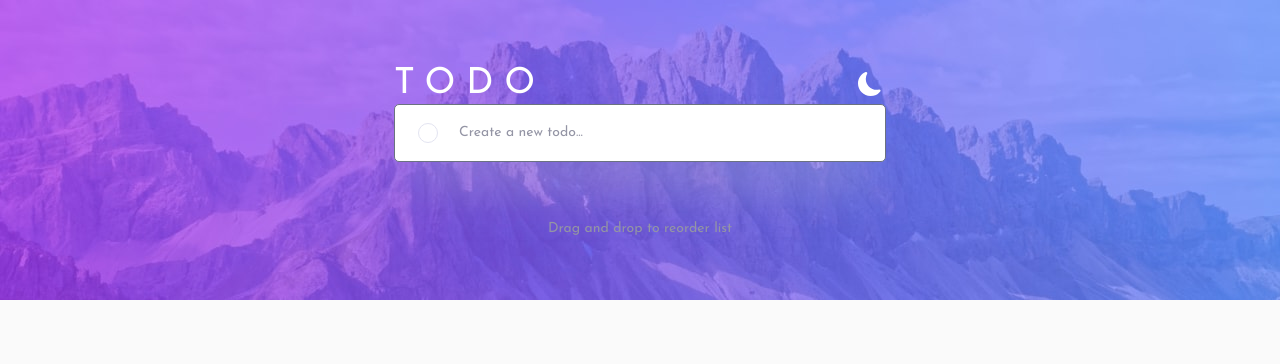
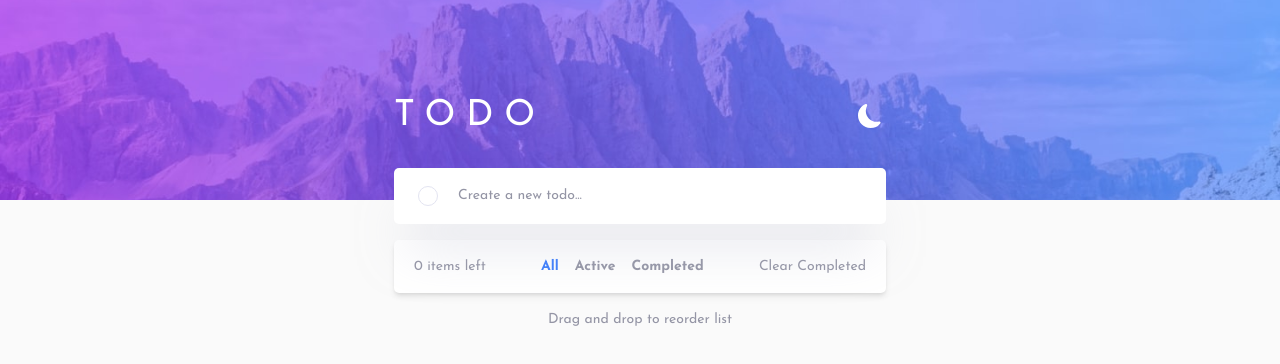
Before and after one commit to SheldonFam/FEM-Todo, a React (Vite) app: page / in a window 1280 px wide. Shown: the top 364 px of the page. Built offline with nearby package versions, Linux system fonts and the light colour scheme.

Commit message:
style: implement theme switching and styling updates

```diff
--- a/index.html
+++ b/index.html
@@ -2,7 +2,7 @@
 <html lang="en">
   <head>
     <meta charset="utf-8" />
-    <link rel="icon" href="/favicon.ico" />
+    <link rel="icon" href="./images/favicon-32x32.png" />
     <meta name="viewport" content="width=device-width, initial-scale=1" />
     <meta name="theme-color" content="#000000" />
     <meta
--- a/src/App.tsx
+++ b/src/App.tsx
@@ -19,7 +19,6 @@ type TodoActions = {
 
 const App = () => {
   const [todos, setTodos] = useState<Todo[]>([]);
-  const { theme } = useContext(ThemeContext);
 
   const todoActions: TodoActions = {
     addTodo: (newTodo) => {
@@ -52,21 +51,46 @@ const App = () => {
 
   return (
     <ThemeProvider>
-      <div className="min-h-screen font-Josefin font-normal text-base bg-[#FAFAFA] dark:bg-[#171823]">
-        <div className="relative">
+      <AppContent todos={todos} todoActions={todoActions} />
+    </ThemeProvider>
+  );
+};
+
+const AppContent = ({
+  todos,
+  todoActions,
+}: {
+  todos: Todo[];
+  todoActions: TodoActions;
+}) => {
+  // Import background images
+  const bgDesktopLight = "/bg-desktop-light.jpg";
+  const bgDesktopDark = "/bg-desktop-dark.jpg";
+  const bgMobileLight = "/bg-mobile-light.jpg";
+  const bgMobileDark = "/bg-mobile-dark.jpg";
+
+  const { theme } = useContext(ThemeContext);
+
+  return (
+    <section className="relative min-h-screen font-Josefin font-normal text-base bg-[#FAFAFA] dark:bg-[#171823]">
       {/* Background Image Layer */}
-          <div
-            className={`absolute inset-x-0 top-0 h-[200px] md:h-[300px] bg-cover bg-no-repeat ${
-              theme === "light"
-                ? "bg-[url('/images/bg-mobile-light.jpg')] md:bg-[url('/images/bg-desktop-light.jpg')]"
-                : "bg-[url('/images/bg-mobile-dark.jpg')] md:bg-[url('/images/bg-desktop-dark.jpg')]"
-            }`}
-          ></div>
+      <div className="absolute inset-x-0 top-0 h-[200px] overflow-hidden">
+        <img
+          src={theme === "light" ? bgMobileLight : bgMobileDark}
+          alt="background"
+          className="w-full h-full object-cover sm:hidden" // Mobile only
+        />
+        <img
+          src={theme === "light" ? bgDesktopLight : bgDesktopDark}
+          alt="background"
+          className="hidden sm:block w-full h-full object-cover" // Show only on screens ≥ 640px
+        />
+      </div>
 
       {/* Content Layer */}
-          <div className="relative z-20">
+      <main className="relative px-6 pt-12 max-w-[540px] mx-auto">
         <Header />
-            <main className="max-w-[540px] mx-auto px-6">
+        <section className="mt-8 space-y-4">
           <TodoInput addTodo={todoActions.addTodo} />
           <TodoList
             todos={todos}
@@ -77,11 +101,9 @@ const App = () => {
           <p className="text-center text-[14px] text-[#9495A5] dark:text-[#5B5E7E] mt-10">
             Drag and drop to reorder list
           </p>
+        </section>
       </main>
-          </div>
-        </div>
-      </div>
-    </ThemeProvider>
+    </section>
   );
 };
 
--- a/src/components/Header.tsx
+++ b/src/components/Header.tsx
@@ -1,25 +1,13 @@
 import { useContext } from "react";
-import { BsMoonFill } from "react-icons/bs";
-import { BsSunFill } from "react-icons/bs";
+import { BsMoonFill, BsSunFill } from "react-icons/bs";
 import { ThemeContext } from "../context/Theme";
 
 export const Header = () => {
   const { theme, toggleTheme } = useContext(ThemeContext);
 
-  // Define the background images for light and dark themes
-  const lightBgImage = "url(/bg-desktop-light.jpg)";
-  const darkBgImage = "url(/bg-desktop-dark.jpg)";
-  const lightMobileBgImage = "url(/bg-mobile-light.jpg)";
-  const darkMobileBgImage = "url(/bg-mobile-dark.jpg)";
-
-  // Set the background image based on the current theme
-  const bgImage = theme === "light" ? lightBgImage : darkBgImage;
-  const mobileBgImage =
-    theme === "light" ? lightMobileBgImage : darkMobileBgImage;
-
   return (
     <header className="w-full">
-      <div className="max-w-[540px] mx-auto px-6 pt-12 md:pt-16">
+      <div className="max-w-[540px] mx-auto pt-12 ">
         <nav className="flex justify-between w-full items-center">
           <h1 className="text-3xl md:text-4xl tracking-[0.3em] uppercase text-white">
             TODO
--- a/src/components/TodoInput.tsx
+++ b/src/components/TodoInput.tsx
@@ -38,7 +38,7 @@ export const TodoInput: React.FC<TodoInputProps> = ({ addTodo }) => {
             id="text"
             value={newTodo}
             onChange={handleChange}
-            className={`block w-full pl-16 pr-4 py-4 rounded-[5px] text-[14px] shadow-[0_35px_50px_-15px_rgba(194,195,214,0.5)] dark:shadow-[0_35px_50px_-15px_rgba(0,0,0,0.5)] ${
+            className={`border-none block w-full pl-16 pr-4 py-4 rounded-[5px] text-[14px] shadow-[0_35px_50px_-15px_rgba(194,195,214,0.5)] dark:shadow-[0_35px_50px_-15px_rgba(0,0,0,0.5)] ${
               theme === "light"
                 ? "bg-white text-[#393A4B] placeholder-[#9495A5]"
                 : "bg-[#25273D] text-[#C8CBE7] placeholder-[#767992] border-none"
--- a/src/components/TodoList.tsx
+++ b/src/components/TodoList.tsx
@@ -1,6 +1,5 @@
 import React, { useState, useContext } from "react";
 import { TodoListItem } from "./TodoListItem";
-import { ThemeContext } from "../context/Theme";
 
 type ToggleComplete = (selectedTodo: Todo) => void;
 type RemoveTodo = (todoToRemove: Todo) => void;
@@ -28,7 +27,6 @@ export const TodoList: React.FC<TodoListProps> = ({
   handleClearCompleted,
 }) => {
   const [filter, setFilter] = useState<Filter>("all");
-  const { theme } = useContext(ThemeContext);
 
   const filteredTodos = todos.filter((todo) => {
     if (filter === "active") {
@@ -43,44 +41,27 @@ export const TodoList: React.FC<TodoListProps> = ({
     setFilter(newFilter);
   };
 
-  const counter = (
-    <>
-      {filter === "completed"
-        ? `${todos.filter((todo) => todo.completed).length} completed items`
-        : `${todos.filter((todo) => !todo.completed).length} items left`}
-    </>
-  );
+  const activeTodosCount = todos.filter((todo) => !todo.completed).length;
 
   return (
-    <div className="space-y-4">
-      <div
-        className={`relative w-full rounded-[5px] overflow-hidden shadow-[0_35px_50px_-15px_rgba(194,195,214,0.5)] dark:shadow-[0_35px_50px_-15px_rgba(0,0,0,0.5)] ${
-          theme === "light" ? "bg-white" : "bg-[#25273D]"
-        }`}
-      >
-        <ul className="divide-y divide-[#E3E4F1] dark:divide-[#393A4B]">
+    <div className="bg-white dark:bg-[#25273D] rounded-[5px] shadow-md overflow-hidden">
+      <div className="divide-y divide-[#E3E4F1] dark:divide-[#393A4B]">
         {filteredTodos.map((todo) => (
           <TodoListItem
             key={todo.id}
             todo={todo}
             toggleComplete={toggleComplete}
-              onRemoveTodo={onRemoveTodo}
+            onRemove={onRemoveTodo}
           />
         ))}
-        </ul>
+      </div>
 
-        {todos.length > 0 && (
-          <div
-            className={`flex items-center justify-between px-5 py-4 text-[14px] border-t ${
-              theme === "light"
-                ? "bg-white text-[#9495A5] border-[#E3E4F1]"
-                : "bg-[#25273D] text-[#5B5E7E] border-[#393A4B]"
-            }`}
-          >
-            <span>{counter}</span>
-            <div className="flex items-center gap-5">
+      <div className="flex items-center justify-between px-5 py-4 text-[12px] md:text-[14px] text-[#9495A5] dark:text-[#5B5E7E]">
+        <span>{activeTodosCount} items left</span>
+
+        <div className="hidden md:flex items-center gap-4 font-bold">
           <button
-                className={`transition-colors hover:text-[#494C6B] dark:hover:text-[#E3E4F1] ${
+            className={`hover:text-[#494C6B] dark:hover:text-[#E3E4F1] ${
               filter === "all" ? "text-[#3A7CFD]" : ""
             }`}
             onClick={() => handleFilterChange("all")}
@@ -88,7 +69,7 @@ export const TodoList: React.FC<TodoListProps> = ({
             All
           </button>
           <button
-                className={`transition-colors hover:text-[#494C6B] dark:hover:text-[#E3E4F1] ${
+            className={`hover:text-[#494C6B] dark:hover:text-[#E3E4F1] ${
               filter === "active" ? "text-[#3A7CFD]" : ""
             }`}
             onClick={() => handleFilterChange("active")}
@@ -96,7 +77,7 @@ export const TodoList: React.FC<TodoListProps> = ({
             Active
           </button>
           <button
-                className={`transition-colors hover:text-[#494C6B] dark:hover:text-[#E3E4F1] ${
+            className={`hover:text-[#494C6B] dark:hover:text-[#E3E4F1] ${
               filter === "completed" ? "text-[#3A7CFD]" : ""
             }`}
             onClick={() => handleFilterChange("completed")}
@@ -104,14 +85,43 @@ export const TodoList: React.FC<TodoListProps> = ({
             Completed
           </button>
         </div>
+
         <button
+          className="hover:text-[#494C6B] dark:hover:text-[#E3E4F1]"
           onClick={handleClearCompleted}
-              className="transition-colors hover:text-[#494C6B] dark:hover:text-[#E3E4F1]"
         >
           Clear Completed
         </button>
       </div>
-        )}
+
+      {/* Mobile Filter Buttons */}
+      <div className="md:hidden mt-4 bg-white dark:bg-[#25273D] rounded-[5px] shadow-md">
+        <div className="flex items-center justify-center gap-4 py-4 text-[14px] font-bold text-[#9495A5] dark:text-[#5B5E7E]">
+          <button
+            className={`hover:text-[#494C6B] dark:hover:text-[#E3E4F1] ${
+              filter === "all" ? "text-[#3A7CFD]" : ""
+            }`}
+            onClick={() => handleFilterChange("all")}
+          >
+            All
+          </button>
+          <button
+            className={`hover:text-[#494C6B] dark:hover:text-[#E3E4F1] ${
+              filter === "active" ? "text-[#3A7CFD]" : ""
+            }`}
+            onClick={() => handleFilterChange("active")}
+          >
+            Active
+          </button>
+          <button
+            className={`hover:text-[#494C6B] dark:hover:text-[#E3E4F1] ${
+              filter === "completed" ? "text-[#3A7CFD]" : ""
+            }`}
+            onClick={() => handleFilterChange("completed")}
+          >
+            Completed
+          </button>
+        </div>
       </div>
     </div>
   );
--- a/src/components/TodoListItem.tsx
+++ b/src/components/TodoListItem.tsx
@@ -1,81 +1,67 @@
-import React, { useContext } from "react";
-import { HiXMark } from "react-icons/hi2";
-import { ThemeContext } from "../context/Theme";
-
-type Todo = {
+interface Todo {
   id: number;
   text: string;
   completed: boolean;
-};
-
-type ToggleComplete = (selectedTodo: Todo) => void;
-
-type RemoveTodo = (todoToRemove: Todo) => void;
+}
 
 interface TodoListItemProps {
   todo: Todo;
-  toggleComplete: ToggleComplete;
-  onRemoveTodo: RemoveTodo;
+  toggleComplete: (todo: Todo) => void;
+  onRemove: (todo: Todo) => void;
 }
 
-export const TodoListItem: React.FC<TodoListItemProps> = ({
+export const TodoListItem = ({
   todo,
   toggleComplete,
-  onRemoveTodo,
-}) => {
-  const { theme } = useContext(ThemeContext);
-
+  onRemove,
+}: TodoListItemProps) => {
   return (
-    <li
-      className={`flex items-center w-full px-5 py-4 group ${
-        theme === "light" ? "bg-white" : "bg-[#25273D]"
-      }`}
-    >
-      <div
+    <div className="group flex items-center px-5 h-[52px] md:h-[64px] bg-white dark:bg-[#25273D]">
+      <button
         onClick={() => toggleComplete(todo)}
-        className={`flex-shrink-0 w-5 h-5 mr-3 rounded-full border cursor-pointer transition-colors ${
+        className={`relative flex items-center justify-center w-5 h-5 md:w-6 md:h-6 rounded-full border-2 ${
           todo.completed
-            ? "bg-gradient-to-br from-[#57DDFF] to-[#C058F3] flex items-center justify-center border-none"
-            : theme === "light"
-            ? "border-[#E3E4F1] hover:border-[#C058F3]"
-            : "border-[#393A4B] hover:border-[#C058F3]"
+            ? "bg-gradient-to-br from-[#57DDFF] to-[#C058F3]"
+            : "border-[#E3E4F1] dark:border-[#393A4B]"
         }`}
       >
         {todo.completed && (
-          <svg
-            className="w-2.5 h-2.5 text-white"
-            viewBox="0 0 20 20"
-            fill="currentColor"
-          >
+          <svg width="11" height="9" xmlns="http://www.w3.org/2000/svg">
             <path
-              fillRule="evenodd"
-              d="M16.707 5.293a1 1 0 010 1.414l-8 8a1 1 0 01-1.414 0l-4-4a1 1 0 011.414-1.414L8 12.586l7.293-7.293a1 1 0 011.414 0z"
-              clipRule="evenodd"
+              fill="none"
+              stroke="#FFF"
+              strokeWidth="2"
+              d="M1 4.304L3.696 7l6-6"
             />
           </svg>
         )}
-      </div>
+        {!todo.completed && (
+          <span className="absolute inset-[1px] rounded-full bg-white dark:bg-[#25273D]" />
+        )}
+      </button>
+
       <span
-        className={`flex-grow text-[14px] ${
+        className={`flex-1 ml-3 md:ml-6 text-[12px] md:text-[18px] ${
           todo.completed
-            ? theme === "light"
-              ? "line-through text-[#D1D2DA]"
-              : "line-through text-[#4D5067]"
-            : theme === "light"
-            ? "text-[#494C6B]"
-            : "text-[#C8CBE7]"
+            ? "text-[#D1D2DA] dark:text-[#4D5067] line-through"
+            : "text-[#494C6B] dark:text-[#C8CBE7]"
         }`}
       >
         {todo.text}
       </span>
+
       <button
-        className={`opacity-0 group-hover:opacity-100 transition-opacity ml-2 ${
-          theme === "light" ? "text-[#494C6B]" : "text-[#5B5E7E]"
-        }`}
-        onClick={() => onRemoveTodo(todo)}
+        onClick={() => onRemove(todo)}
+        className="ml-2 opacity-0 group-hover:opacity-100 transition-opacity"
       >
-        <HiXMark className="w-4 h-4" />
+        <svg xmlns="http://www.w3.org/2000/svg" width="18" height="18">
+          <path
+            fill="#494C6B"
+            fillRule="evenodd"
+            d="M16.97 0l.708.707L9.546 8.84l8.132 8.132-.707.707-8.132-8.132-8.132 8.132L0 16.97l8.132-8.132L0 .707.707 0 8.84 8.132 16.971 0z"
+          />
+        </svg>
       </button>
-    </li>
+    </div>
   );
 };
--- a/src/context/Theme.tsx
+++ b/src/context/Theme.tsx
@@ -1,4 +1,4 @@
-import { createContext, useState, ReactNode } from "react";
+import { createContext, useState, useEffect, ReactNode } from "react";
 
 type Theme = "light" | "dark";
 
@@ -15,16 +15,17 @@ export const ThemeContext = createContext<ThemeContextProps>({
 export const ThemeProvider: React.FC<{ children: ReactNode }> = ({
   children,
 }) => {
-  const [theme, setTheme] = useState<Theme>("light");
+  const storedTheme = (localStorage.getItem("theme") as Theme) || "light";
+  const [theme, setTheme] = useState<Theme>(storedTheme);
 
+  useEffect(() => {
+    document.body.classList.toggle("dark", theme === "dark");
+    localStorage.setItem("theme", theme);
+  }, [theme]);
+
+  // Toggle function
   const toggleTheme = () => {
     setTheme((prevTheme) => (prevTheme === "light" ? "dark" : "light"));
-
-    if (theme === "light") {
-      document.body.classList.add("dark");
-    } else {
-      document.body.classList.remove("dark");
-    }
   };
 
   return (
```
Also changed, not shown: public/bg-mobile-light.jpg (added). Lines whose indentation alone changed are shown as unchanged.
